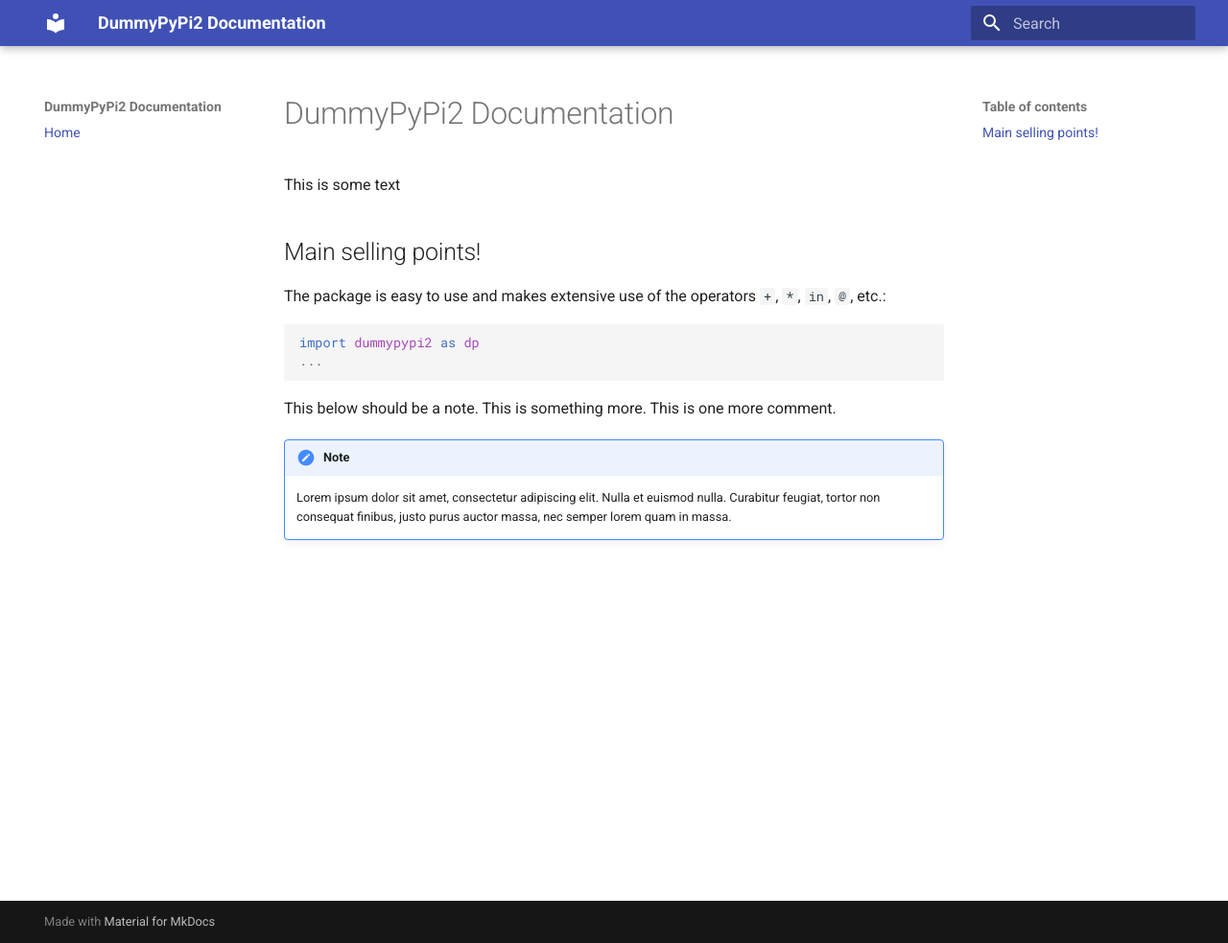
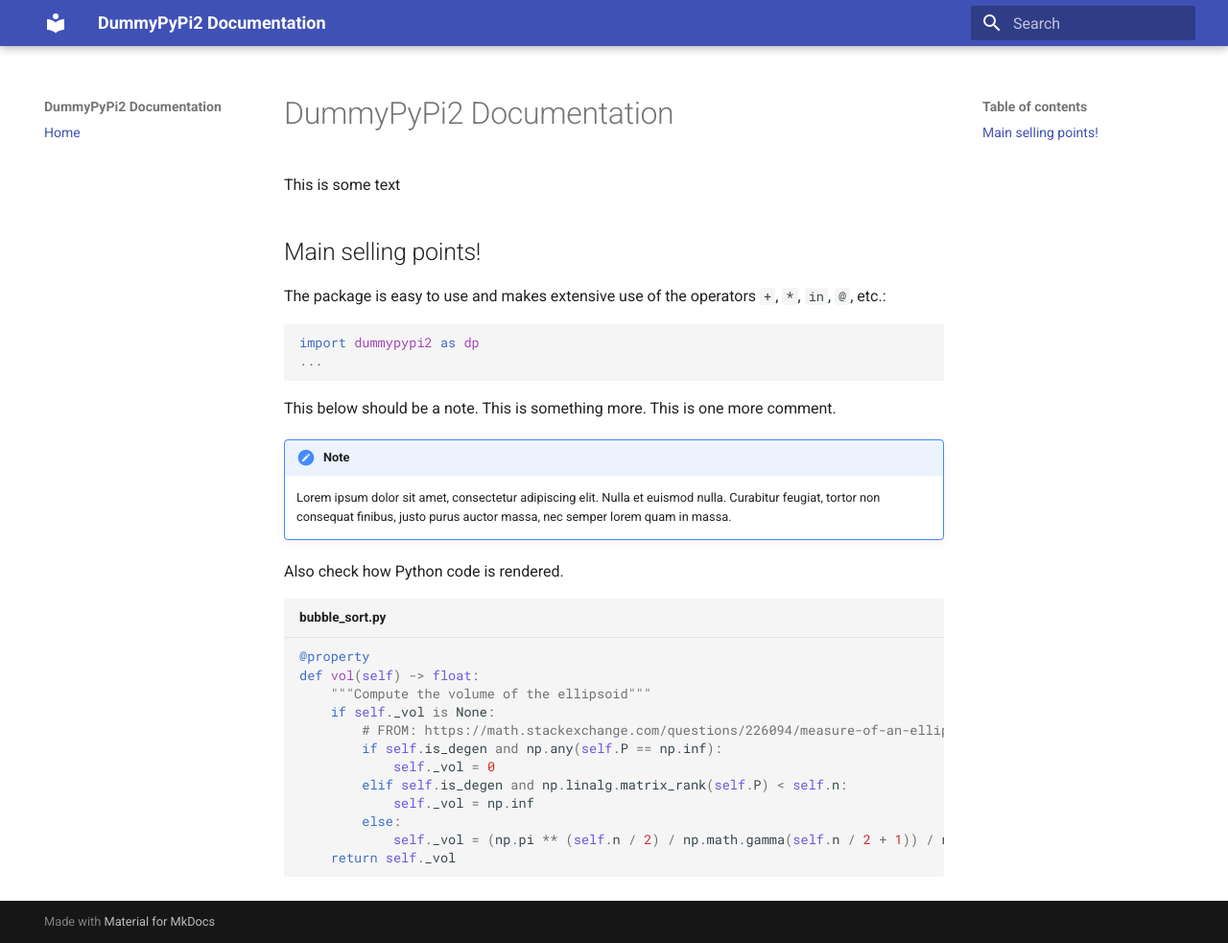
Before and after one commit to bwolleswinkel/DummyPyPi2, an MkDocs documentation site: the page built from doc/source/index.md, in a window 1280 px wide and 983 px high. Shown: the whole window at 96% size. Built offline with MkDocs 1.6.1 and Material for MkDocs 9.7.7, drawn with Linux system fonts in a browser that asks for light colours.

Commit message:
Enhance documentation with Python code example
Added a note about Python code rendering and included an example of a volume computation for an ellipsoid.

````diff
--- a/doc/source/index.md
+++ b/doc/source/index.md
@@ -18,3 +18,20 @@
     Lorem ipsum dolor sit amet, consectetur adipiscing elit. Nulla et euismod
     nulla. Curabitur feugiat, tortor non consequat finibus, justo purus auctor
     massa, nec semper lorem quam in massa.
+
+Also check how Python code is rendered.
+
+``` py title="bubble_sort.py"
+@property
+def vol(self) -> float:
+    """Compute the volume of the ellipsoid"""
+    if self._vol is None:
+        # FROM: https://math.stackexchange.com/questions/226094/measure-of-an-ellipsoid
+        if self.is_degen and np.any(self.P == np.inf):
+            self._vol = 0
+        elif self.is_degen and np.linalg.matrix_rank(self.P) < self.n:
+            self._vol = np.inf
+        else:
+            self._vol = (np.pi ** (self.n / 2) / np.math.gamma(self.n / 2 + 1)) / np.sqrt(np.linalg.det(self.P))
+    return self._vol
+```
````
